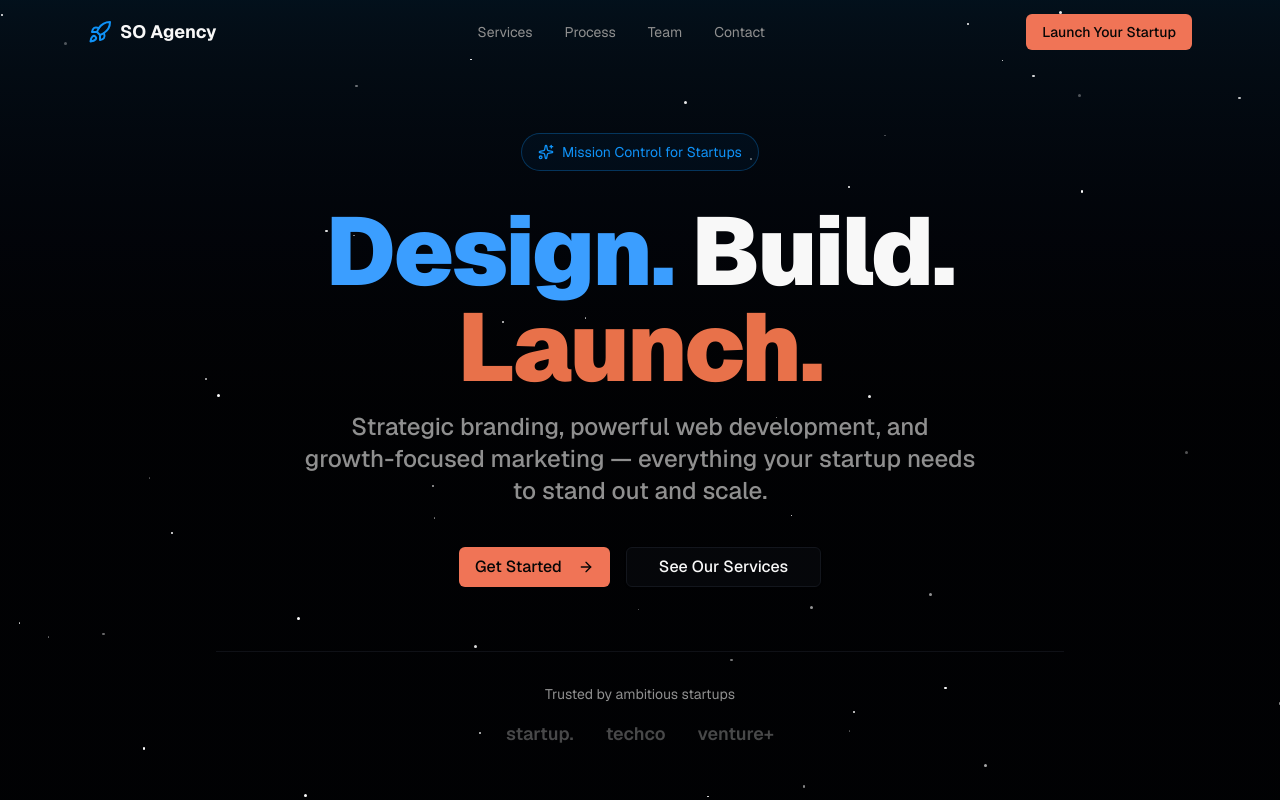
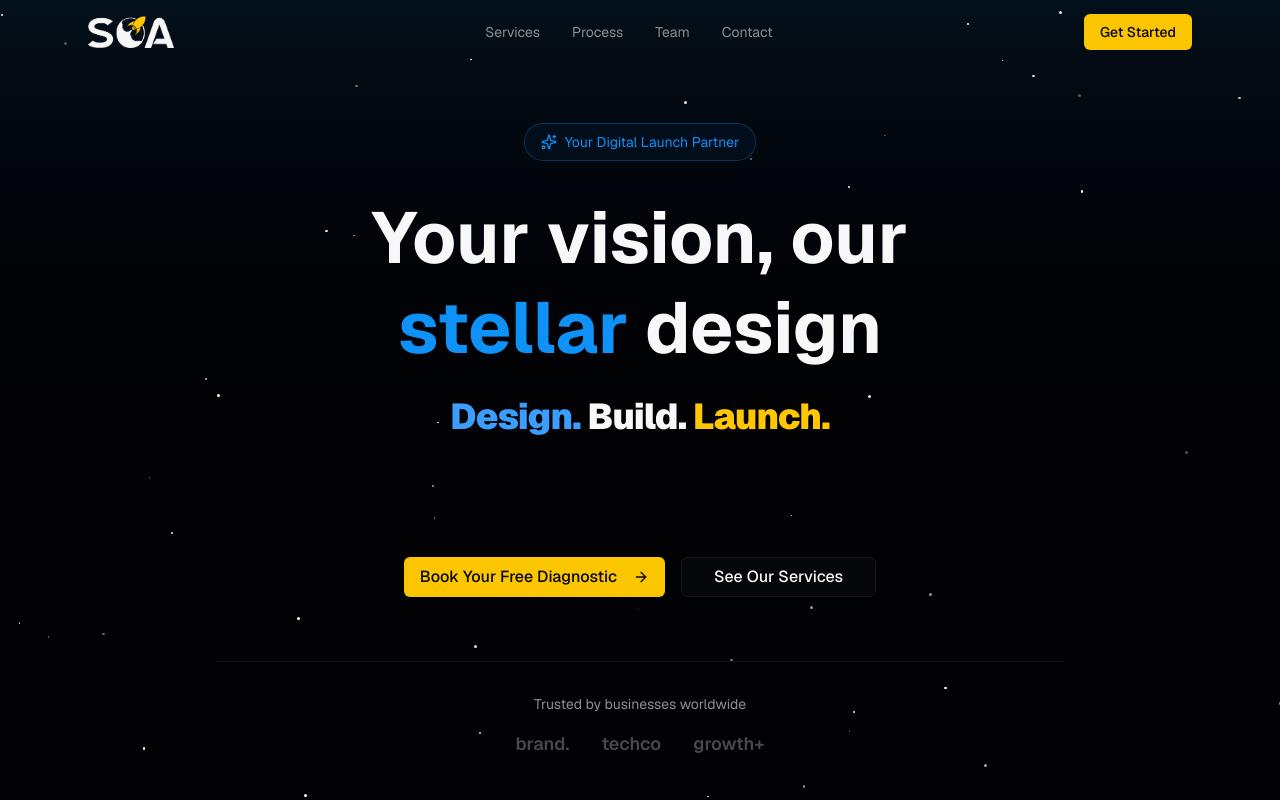
Before and after one commit to MAB015/so-agency-website-V1, a Next.js app: page / in a window 1280 px wide. Shown: the top 800 px of the page. Built offline with nearby package versions, Linux system fonts and the light colour scheme.

Commit message:
update accent color, restructure hero, remove startup language, update CTAs, integrate logo

```diff
--- a/app/globals.css
+++ b/app/globals.css
@@ -58,7 +58,7 @@
   --secondary-foreground: oklch(0.98 0 0);
   --muted: oklch(0.20 0.015 270);
   --muted-foreground: oklch(0.65 0 0);
-  --accent: oklch(0.70 0.16 35);
+  --accent: oklch(0.85 0.18 90);
   --accent-foreground: oklch(0.12 0 0);
   --destructive: oklch(0.7040 0.1910 22.2160);
   --destructive-foreground: oklch(0.9850 0 0);
@@ -162,11 +162,11 @@
   animation: twinkle 3s ease-in-out infinite;
 }
 
-/* Glow effect */
+/* Glow effect - yellow accent */
 .glow {
-  box-shadow: 0 0 20px oklch(0.65 0.18 250 / 0.3);
+  box-shadow: 0 0 20px oklch(0.85 0.18 90 / 0.3);
 }
 
 .glow-hover:hover {
-  box-shadow: 0 0 30px oklch(0.65 0.18 250 / 0.4);
+  box-shadow: 0 0 30px oklch(0.85 0.18 90 / 0.5);
 }
--- a/app/layout.tsx
+++ b/app/layout.tsx
@@ -10,8 +10,8 @@ const _geistMono = V0_Font_Geist_Mono({ subsets: ['latin'], weight: ["100","200"
 const _sourceSerif_4 = V0_Font_Source_Serif_4({ subsets: ['latin'], weight: ["200","300","400","500","600","700","800","900"] })
 
 export const metadata: Metadata = {
-  title: 'SO Agency | Launch Your Startup',
-  description: 'We help startups launch and grow with strategic branding, web development, and marketing. Your mission control for digital success.',
+  title: 'SO Agency | Design. Build. Launch.',
+  description: 'We transform your business ideas into high-performing digital presences — from stunning websites to complete brand identities. Your digital launch partner.',
   generator: 'v0.app',
   icons: {
     icon: [
--- a/components/benefits.tsx
+++ b/components/benefits.tsx
@@ -6,18 +6,18 @@ import { useStaggerChildren } from "@/hooks/use-gsap-animations"
 const benefits = [
   {
     icon: Users,
-    title: "Startup-Focused",
-    description: "We understand the unique challenges of early-stage companies. Our approach is tailored to your stage and budget.",
+    title: "Partner-Driven",
+    description: "We work alongside you, not just for you. Your success is our mission — we are invested in your growth.",
   },
   {
     icon: Zap,
     title: "Fast Delivery",
-    description: "Startup speed without compromising quality. We move as fast as you need to hit your milestones.",
+    description: "Quality at speed. We move efficiently to hit your milestones without compromising on results.",
   },
   {
     icon: DollarSign,
-    title: "Affordable Pricing",
-    description: "Premium quality at startup-friendly rates. Flexible packages designed for growing companies.",
+    title: "Flexible Pricing",
+    description: "Premium quality at accessible rates. Packages designed to fit businesses of all sizes.",
   },
   {
     icon: Layers,
@@ -35,7 +35,7 @@ export function Benefits() {
         {/* Section header */}
         <div className="text-center mb-16">
           <h2 className="text-3xl sm:text-4xl font-bold text-foreground mb-4">
-            Why Startups Choose Us
+            Why Clients Choose Us
           </h2>
           <p className="text-lg text-muted-foreground max-w-2xl mx-auto">
             We are not just another agency. We are your launch partners, invested in your success.
--- a/components/cta-section.tsx
+++ b/components/cta-section.tsx
@@ -26,19 +26,19 @@ export function CTASection() {
 
             {/* Headline */}
             <h2 className="text-3xl sm:text-4xl font-bold text-foreground mb-4 text-balance">
-              Ready to Launch?
+              Ready to Launch Your Digital Presence?
             </h2>
 
             {/* Subtext */}
             <p className="text-lg text-muted-foreground max-w-xl mx-auto mb-8">
-              Let&apos;s talk about your startup and how we can help you reach new heights. Book a free discovery call today.
+              Let&apos;s talk about your project and how we can help you reach new heights. Book a free diagnostic call today.
             </p>
 
             {/* CTA buttons */}
             <div className="flex flex-col sm:flex-row items-center justify-center gap-4">
               <Button asChild size="lg" className="bg-accent text-accent-foreground hover:bg-accent/90 glow-hover transition-all text-base px-8">
                 <a href="mailto:hello@soagency.dev">
-                  Book a Call
+                  Let&apos;s Make It Happen
                   <ArrowRight className="size-4 ml-2" />
                 </a>
               </Button>
--- a/components/footer.tsx
+++ b/components/footer.tsx
@@ -1,12 +1,12 @@
-import { Rocket } from "lucide-react"
+import Image from "next/image"
 
 const footerLinks = [
   {
     title: "Services",
     links: [
-      { label: "Branding", href: "#services" },
-      { label: "Web Development", href: "#services" },
-      { label: "Marketing", href: "#services" },
+      { label: "Web Design & Dev", href: "#services" },
+      { label: "Branding & Identity", href: "#services" },
+      { label: "E-Commerce", href: "#services" },
     ],
   },
   {
@@ -32,17 +32,22 @@ export function Footer() {
         <div className="grid md:grid-cols-4 gap-8">
           {/* Logo and description */}
           <div className="md:col-span-2">
-            <a href="#" className="flex items-center gap-2 text-foreground mb-4">
-              <Rocket className="size-6 text-primary" />
-              <span className="font-bold text-lg">SO Agency</span>
+            <a href="#" className="flex items-center gap-3 text-foreground mb-4">
+              <Image
+                src="/logo.png"
+                alt="SO Agency"
+                width={120}
+                height={45}
+                className="h-10 w-auto"
+              />
             </a>
             <p className="text-xl font-black tracking-tight mb-2">
               <span className="text-[#3B9EFF]">Design.</span>{" "}
               <span className="text-foreground">Build.</span>{" "}
-              <span className="text-[#E8714A]">Launch.</span>
+              <span className="text-[#FEC700]">Launch.</span>
             </p>
             <p className="text-sm text-muted-foreground max-w-sm mb-6">
-              Mission control for ambitious startups. We help you launch and grow with strategic branding, web development, and marketing.
+              Your digital launch partner. We help businesses launch and grow with strategic branding, web development, and marketing.
             </p>
             {/* Social links */}
             <div className="flex items-center gap-4">
--- a/components/hero.tsx
+++ b/components/hero.tsx
@@ -21,29 +21,35 @@ export function Hero() {
         {/* Badge */}
         <div className="hero-badge inline-flex items-center gap-2 px-4 py-2 rounded-full border border-primary/30 bg-primary/5 text-primary text-sm mb-8 opacity-0">
           <Sparkles className="size-4" />
-          <span>Mission Control for Startups</span>
+          <span>Your Digital Launch Partner</span>
         </div>
 
-        {/* Slogan — the brand statement */}
-        <div className="hero-title mb-4 opacity-0">
-          <p className="text-5xl sm:text-6xl md:text-7xl lg:text-8xl font-black tracking-tight leading-none">
+        {/* Main headline */}
+        <h1 className="hero-title text-4xl sm:text-5xl md:text-6xl lg:text-7xl font-bold text-foreground leading-tight text-balance mb-6 opacity-0">
+          Your vision, our{" "}
+          <span className="text-primary">stellar</span> design
+        </h1>
+
+        {/* Slogan */}
+        <div className="hero-subtitle mb-6 opacity-0">
+          <p className="text-2xl sm:text-3xl md:text-4xl font-black tracking-tight">
             <span className="text-[#3B9EFF]">Design.</span>{" "}
             <span className="text-foreground">Build.</span>{" "}
-            <span className="text-[#E8714A]">Launch.</span>
+            <span className="text-[#FEC700]">Launch.</span>
           </p>
         </div>
 
-        {/* Supporting headline */}
-        <h1 className="hero-subtitle text-lg sm:text-xl md:text-2xl font-medium text-muted-foreground max-w-2xl mx-auto mb-10 text-pretty opacity-0">
-          Strategic branding, powerful web development, and growth-focused marketing —
-          everything your startup needs to stand out and scale.
-        </h1>
+        {/* Description */}
+        <p className="hero-description text-lg sm:text-xl text-muted-foreground max-w-2xl mx-auto mb-10 text-pretty opacity-0">
+          We transform your business ideas into high-performing digital presences —
+          from stunning websites to complete brand identities.
+        </p>
 
         {/* CTAs */}
         <div className="hero-cta flex flex-col sm:flex-row items-center justify-center gap-4 opacity-0">
           <Button asChild size="lg" className="bg-accent text-accent-foreground hover:bg-accent/90 glow-hover transition-all text-base px-8">
             <a href="#contact">
-              Get Started
+              Book Your Free Diagnostic
               <ArrowRight className="size-4 ml-2" />
             </a>
           </Button>
@@ -54,11 +60,11 @@ export function Hero() {
 
         {/* Trust indicators */}
         <div className="hero-trust mt-16 pt-8 border-t border-border/50 opacity-0">
-          <p className="text-sm text-muted-foreground mb-4">Trusted by ambitious startups</p>
+          <p className="text-sm text-muted-foreground mb-4">Trusted by businesses worldwide</p>
           <div className="flex items-center justify-center gap-8 opacity-50">
-            <span className="text-lg font-semibold text-muted-foreground">startup.</span>
+            <span className="text-lg font-semibold text-muted-foreground">brand.</span>
             <span className="text-lg font-semibold text-muted-foreground">techco</span>
-            <span className="text-lg font-semibold text-muted-foreground">venture+</span>
+            <span className="text-lg font-semibold text-muted-foreground">growth+</span>
           </div>
         </div>
       </div>
--- a/components/navbar.tsx
+++ b/components/navbar.tsx
@@ -2,7 +2,8 @@
 
 import { useState, useEffect } from "react"
 import { Button } from "@/components/ui/button"
-import { Menu, X, Rocket } from "lucide-react"
+import { Menu, X } from "lucide-react"
+import Image from "next/image"
 
 const navLinks = [
   { label: "Services", href: "#services" },
@@ -35,8 +36,13 @@ export function Navbar() {
         <div className="flex items-center justify-between h-16">
           {/* Logo */}
           <a href="#" className="flex items-center gap-2 text-foreground">
-            <Rocket className="size-6 text-primary" />
-            <span className="font-bold text-lg">SO Agency</span>
+            <Image
+              src="/logo.png"
+              alt="SO Agency"
+              width={100}
+              height={38}
+              className="h-8 w-auto"
+            />
           </a>
 
           {/* Desktop Navigation */}
@@ -55,7 +61,7 @@ export function Navbar() {
           {/* CTA Button */}
           <div className="hidden md:block">
             <Button asChild className="bg-accent text-accent-foreground hover:bg-accent/90">
-              <a href="#contact">Launch Your Startup</a>
+              <a href="#contact">Get Started</a>
             </Button>
           </div>
 
@@ -85,7 +91,7 @@ export function Navbar() {
               ))}
               <Button asChild className="bg-accent text-accent-foreground hover:bg-accent/90 w-full mt-2">
                 <a href="#contact" onClick={() => setIsMobileMenuOpen(false)}>
-                  Launch Your Startup
+                  Get Started
                 </a>
               </Button>
             </nav>
```
Also changed, not shown: public/logo.png (added), public/logo.svg (added).
